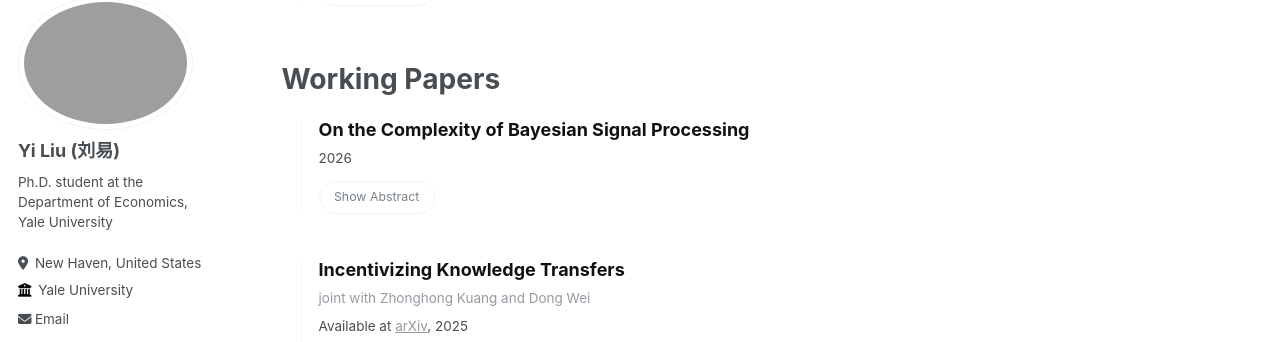
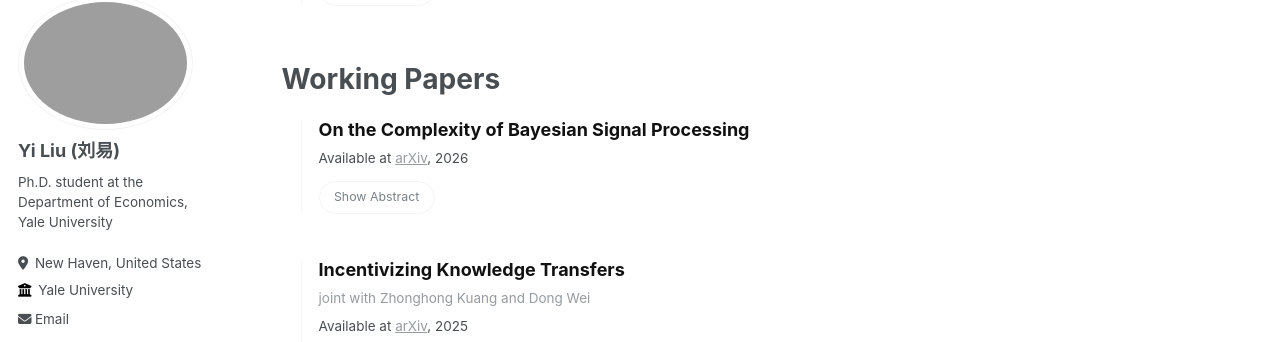
Before and after one commit to Leasy/Leasy.github.io, a Jekyll site: the page built from _pages/publications.md, in a window 1280 px wide and 900 px high, scrolled down 323 px. Shown: the part 110-452 px from the top of the window. Built offline with Jekyll 4.4.1, drawn with Linux system fonts in a browser that asks for light colours; some web fonts are replaced.

Commit message:
Add arXiv link for Bayesian signal processing paper

```diff
--- a/_pages/publications.md
+++ b/_pages/publications.md
@@ -36,7 +36,7 @@ author_profile: true
 
     <div class="publication-entry">
       <h3 class="publication-title"><a href="/files/signal_processing.pdf">On the Complexity of Bayesian Signal Processing</a></h3>
-      <p class="publication-status">2026</p>
+      <p class="publication-status">Available at <a class="publication-inline-link" href="https://arxiv.org/abs/2608.29840">arXiv</a>, 2026</p>
       <details class="publication-abstract">
         <summary>Show Abstract</summary>
         <div class="publication-abstract__content">
```
